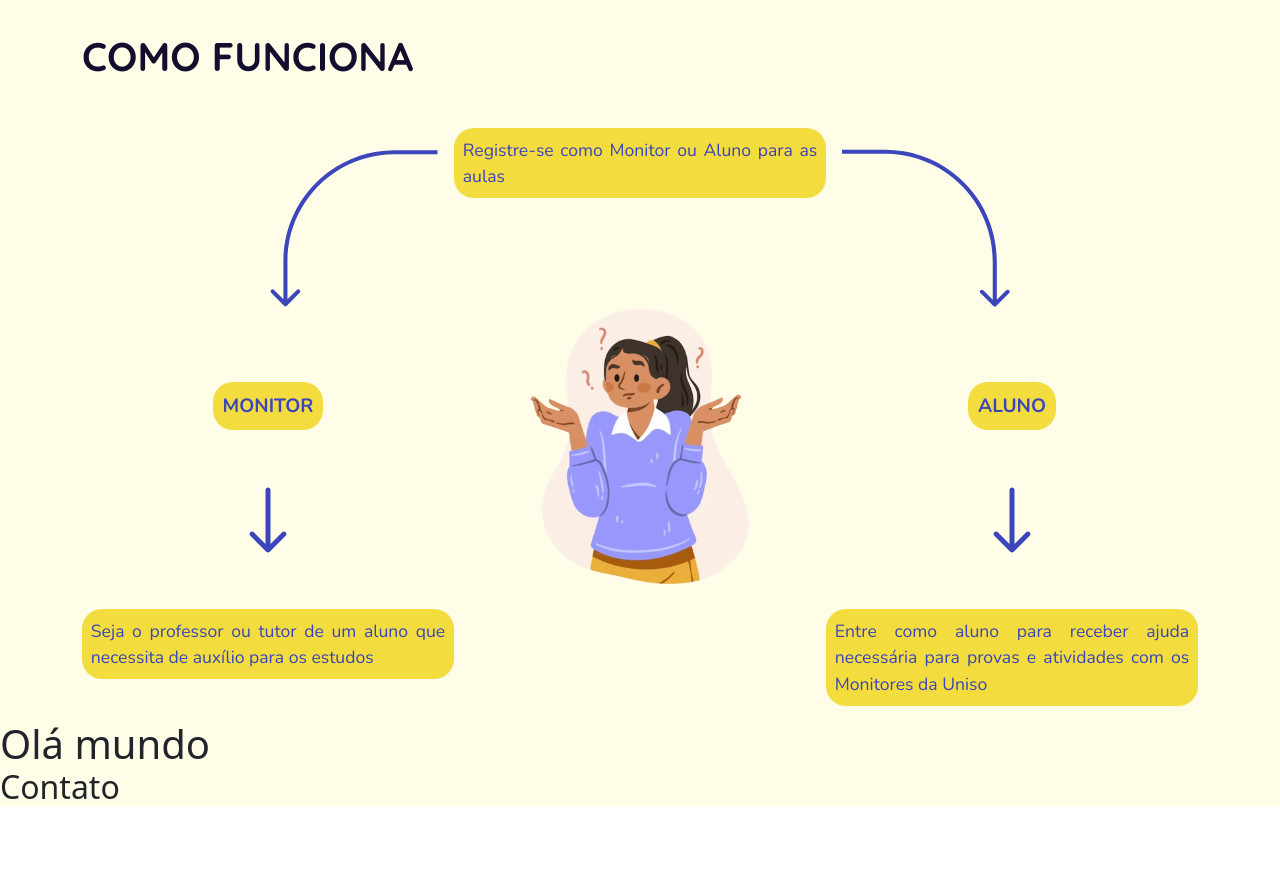
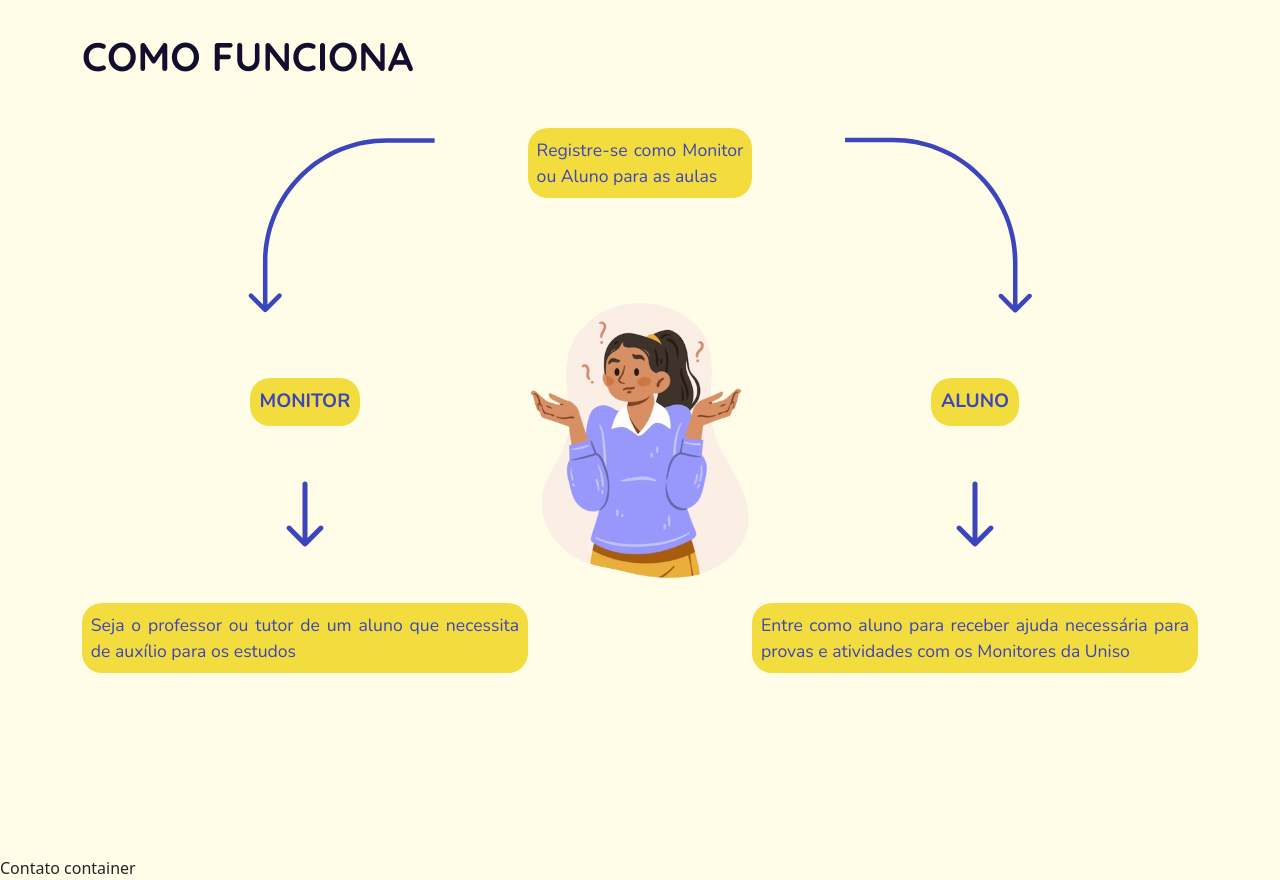
Before and after one commit to rafakid01/PROJETO_INTEGRADOR, an Angular app in the folder projeto-angular/: page / in a window 1280 px wide. Shown: the part 1100-1980 px from the top of the page. Before the commit the page ends 1908 px from the top, so only its background shows below. Built offline with nearby package versions, Linux system fonts and the light colour scheme.

Commit message:
atualização espaçamento funcionamento e login

```diff
--- a/projeto-angular/src/app/components/contact/contact.component.html
+++ b/projeto-angular/src/app/components/contact/contact.component.html
@@ -1,2 +1 @@
-<h1>Olá mundo</h1>
-<h2>Contato</h2>
+<p>Contato container</p>
--- a/projeto-angular/src/app/components/how-works/how-works.component.css
+++ b/projeto-angular/src/app/components/how-works/how-works.component.css
@@ -3,7 +3,7 @@
 body {
     background-color: var(--background-color);
     padding: 7em 0;
-    height: 100vh;
+    min-height: 100vh;
 }
 
 /* FONTE */
@@ -49,7 +49,7 @@ p {
 .explanation-main {
     width: 100%;
     display: grid;
-    grid-template-columns: 1fr 1fr 1fr;
+    grid-template-columns: 1fr .5fr 1fr;
     grid-template-rows: .5fr 1fr .5fr;
     padding: 0;
 }
@@ -71,15 +71,19 @@ p {
 
 .arr-1,
 .arr-2 {
-    width: 200px;
-    height: 200px;
-    padding: 0 1em;
+    max-width: 200px;
+    max-height: 200px;
+    width: calc(200px - 1vw);
+    margin: 0 5.8em;
 }
 
 .arr-3,
 .arr-4 {
-    width: 40;
-    height: 70px;
+    max-width: 40px;
+
+    aspect-ratio: 1/2;
+    width: calc(40px - vw);
+
 }
 
 /* CONTAINERS 1 - 5 */
--- a/projeto-angular/src/app/components/login/login.component.css
+++ b/projeto-angular/src/app/components/login/login.component.css
@@ -1,6 +1,6 @@
 /* EXTENDER A TELA PARA TODA A TELA DO USUÁRIO */
 main {
-    padding-top: 7em;
+    padding-top: 6.5em;
     background-color: #b467a5;
     background-image: linear-gradient(43deg, #b467a5 0%, #785bb5 46%, #3e4bab 100%);
     width: 100%;
```
